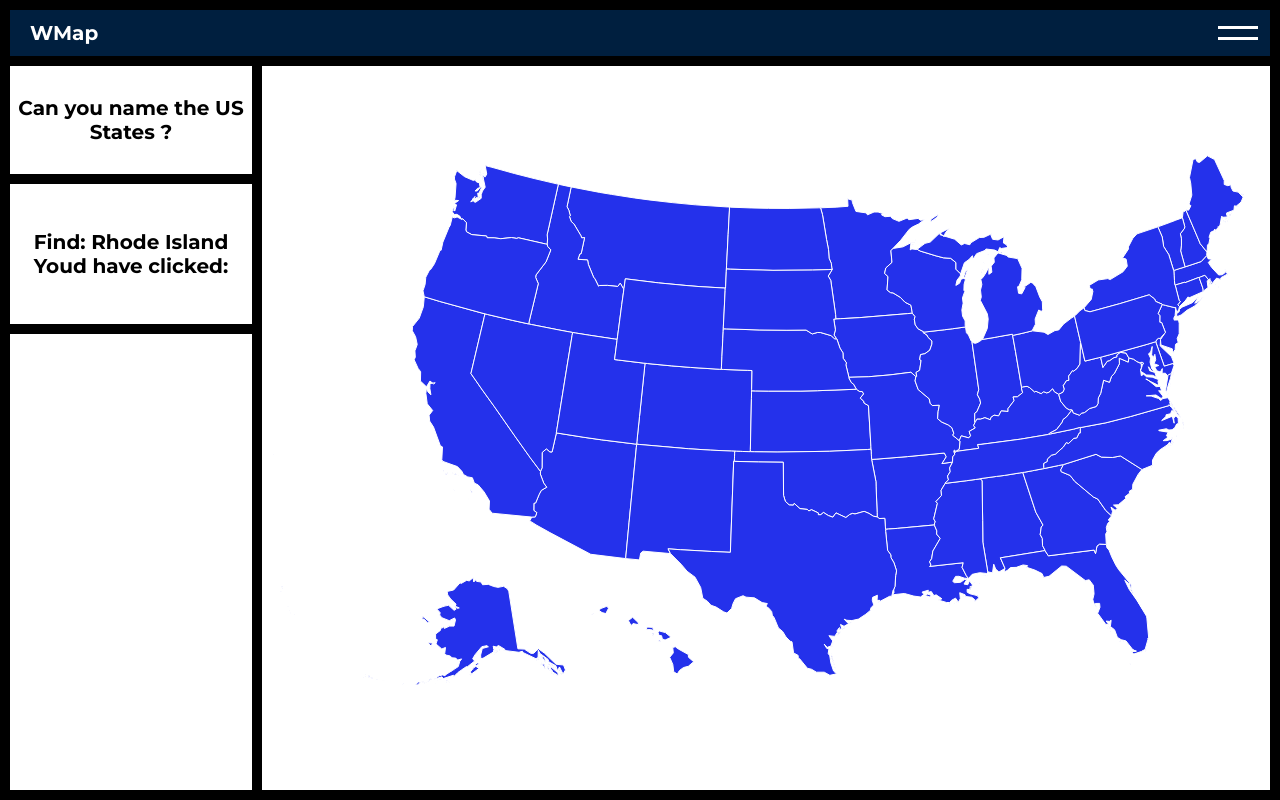
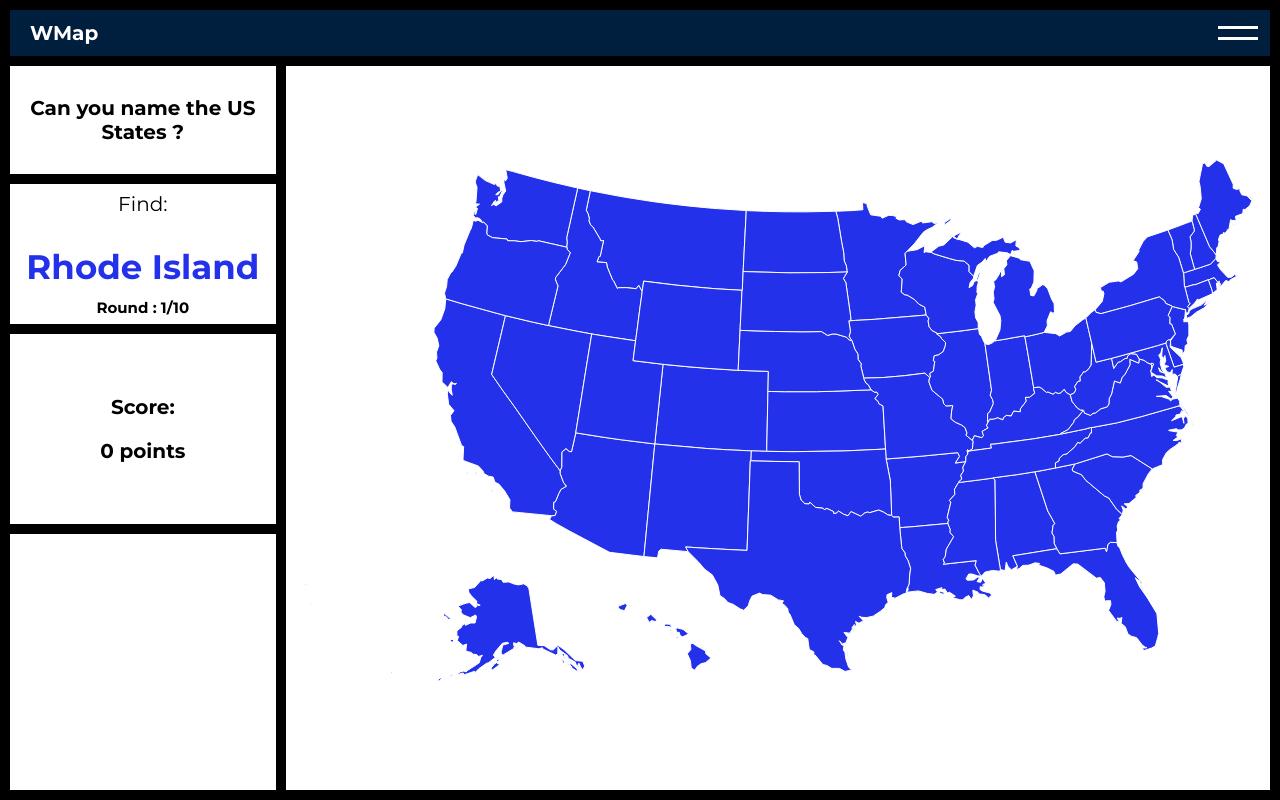
Before and after one commit to jakubwas/WMap, a React (Create React App) app: page /USA in a window 1280 px wide. Built offline with nearby package versions, Linux system fonts and the light colour scheme.

Commit message:
Fix generateStates bug

```diff
--- a/src/Components/Maps/USMap.js
+++ b/src/Components/Maps/USMap.js
@@ -60,11 +60,13 @@ const USMap = () => {
     const [generatedStates, setGeneratedStates] = useState([]);
 
     useEffect(() => {
-        let uSState;
+        let state;
+        let stateArray = [];
         for (let i = 0; i < 10; i++) {
-            uSState = USStates[Math.floor(Math.random() * USStates.length)];
-            if (!generatedStates.includes(uSState)) {
-                setGeneratedStates((generatedStates) => [...generatedStates, uSState]);
+            state = USStates[Math.floor(Math.random() * USStates.length)];
+            if (!generatedStates.includes(state)) {
+                stateArray.push(state);
+                setGeneratedStates(stateArray);
             } else {
                 i--;
             }
@@ -72,23 +74,26 @@ const USMap = () => {
     }, []);
 
     const [whereClicked, setWhereClicked] = useState(null);
-    const [currentNumber, setCurrentNumber] = useState(0)
+    const [currentNumber, setCurrentNumber] = useState(0);
 
     const onClickHandler = (e) => {
         setWhereClicked(e.target.id);
-        console.log(generatedStates);
     };
 
     return (
         <Fragment>
-            <SideBarContainer youClicked={whereClicked} find={generatedStates[currentNumber]}/>
+            <SideBarContainer
+                youClicked={whereClicked}
+                find={generatedStates[currentNumber]}
+                currentNumber={currentNumber}
+            />
             <svg
                 enable_background="new 0 0 1000 589"
                 height="589px"
                 pretty_print="False"
                 version="1.1"
                 viewBox="0 0 1000 589"
-                width="1000px"
+                width="100%"
                 onClick={onClickHandler}
             >
                 <path
--- a/src/Components/SideBarContainer.js
+++ b/src/Components/SideBarContainer.js
@@ -2,7 +2,7 @@ import React from "react";
 import styled from "styled-components";
 
 const Container = styled.div`
-    width: 20%;
+    width: 35rem;
     height: 100%;
     border-right: 1rem solid black;
 `;
@@ -16,23 +16,47 @@ const SideNote = styled.h2`
     border-bottom: 1rem solid black;
 `;
 
-const Headings = styled.div`
+const FindContainer = styled.div`
     display: flex;
     align-items: center;
     justify-content: center;
     flex-direction: column;
     border-bottom: 1rem solid black;
-    height: 15rem;
+    min-height: 15rem;
+`;
+
+const Find = styled.div`
+    font-size: 3.4rem;
+    color: rgb(36, 49, 235);
+    text-align: center;
+    margin-top: 3rem;
+    margin-bottom: 1rem;
+    font-weight: 600;
+`;
+
+const Score = styled.div`
+    display: flex;
+    flex-direction: column;
+    align-items: center;
+    justify-content: center;
+    min-height: 20rem;
+    border-bottom: 1rem solid black;
 `;
 
 const SideBarContainer = (props) => {
     return (
         <Container>
             <SideNote>Can you name the US States ?</SideNote>
-            <Headings>
-                <h1>Find: {props.find}</h1>
-                <h1>Youd have clicked: {props.youClicked}</h1>
-            </Headings>
+            <FindContainer>
+                <h1 style={{ textAlign: "center", fontWeight: "400" }}>
+                    Find: <Find>{props.find}</Find>
+                </h1>
+                <h2>Round : {props.currentNumber + 1}/10</h2>
+            </FindContainer>
+            <Score>
+                <h1>Score: </h1>
+                <h1 style={{marginTop: '2rem'}}>0 points</h1>
+            </Score>
         </Container>
     );
 };
```
